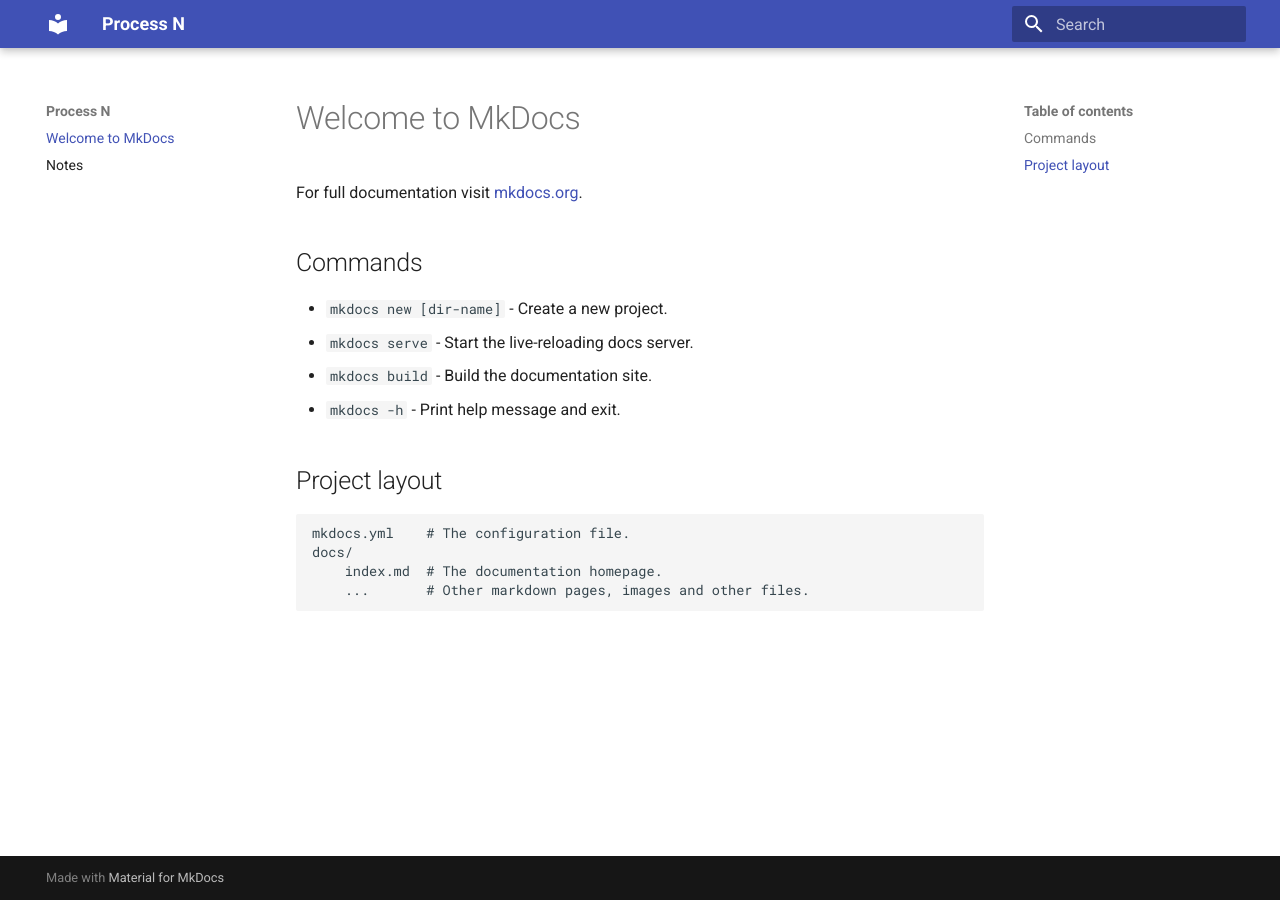
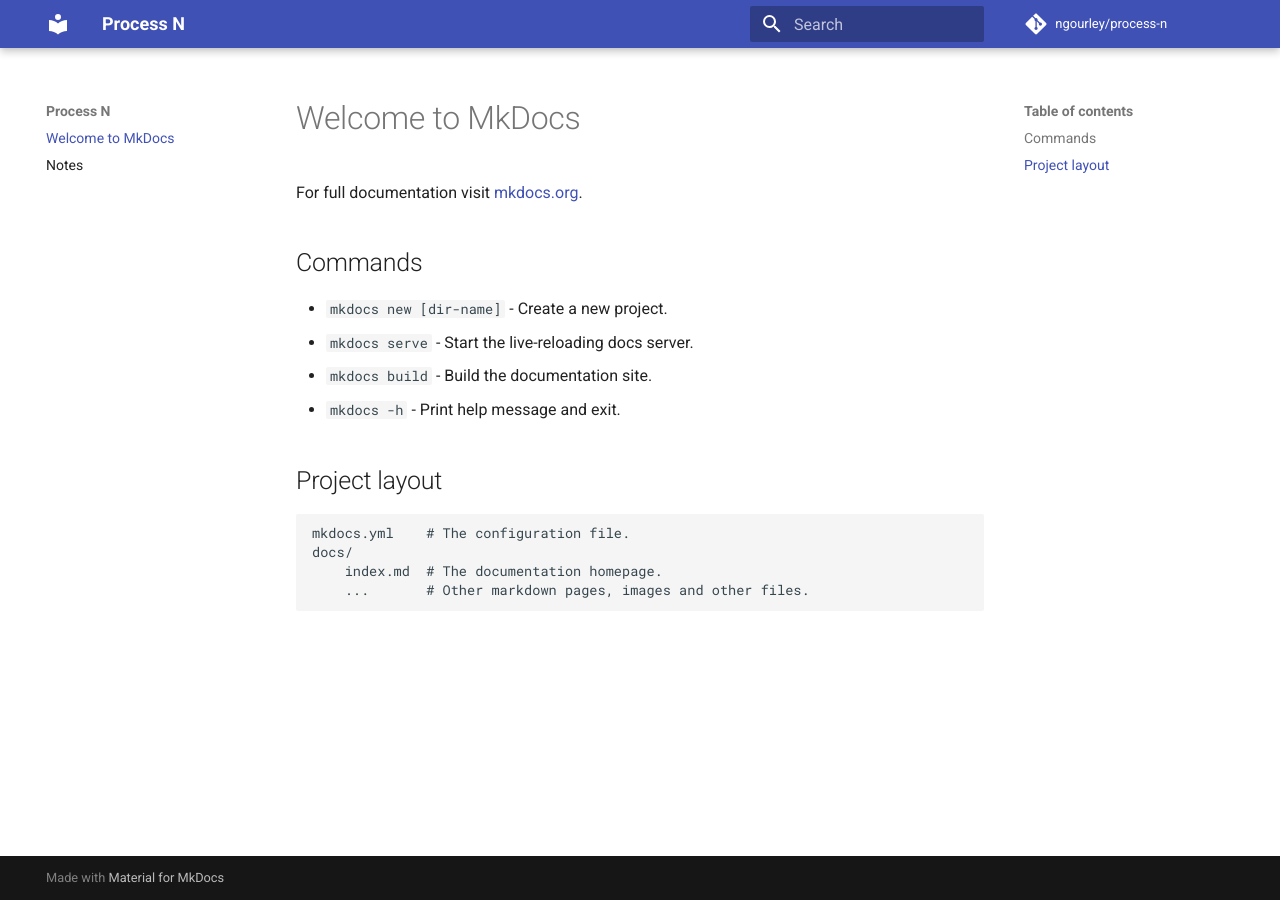
Before and after one commit to ngourley/process-n, an MkDocs documentation site: the page built from docs/index.md, in a window 1280 px wide. Built offline with MkDocs 1.6.1 and Material for MkDocs 9.7.7, drawn with Linux system fonts in a browser that asks for light colours; comment, search, counter and statistics services are not loaded.

Commit message:
Add repo_name, site_url, and repo_url

```diff
--- a/mkdocs.yml
+++ b/mkdocs.yml
@@ -1,3 +1,15 @@
 site_name: Process N
+
+repo_name: ngourley/process-n
+
+site_url: https://ngourley.github.io/process-n/
+repo_url: https://github.com/ngourley/process-n
+
+
+
+
 theme:
   material
+
+
+# https://github.cerner.com/Vulcan/iaas_docs/blob/main/mkdocs.yml
```
